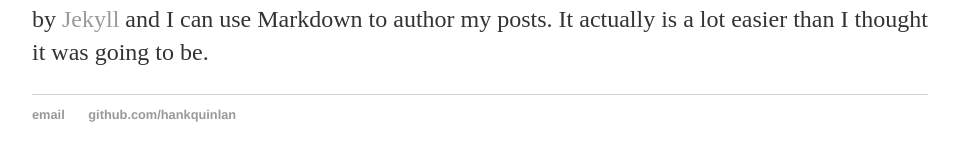
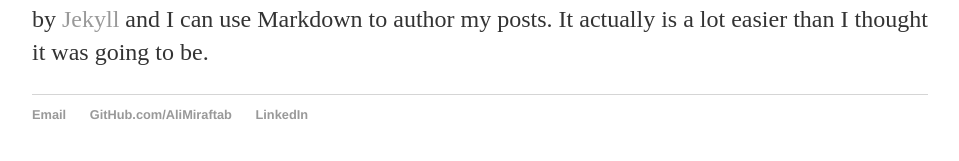
Before and after one commit to AliMiraftab/AliMiraftab.github.io, a Jekyll site: the page built from _posts/2016-12-14-Ali-Miraftab-site-launched.md, in a window 1280 px wide. Shown: the part 286-447 px from the top of the page, without its empty margins (160-1119 px from the left). Built offline with Jekyll 4.4.1, drawn with Linux system fonts in a browser that asks for light colours.

Commit message:
Update default.html

```diff
--- a/_layouts/default.html
+++ b/_layouts/default.html
@@ -21,8 +21,10 @@
 			</div><!-- /.container -->
 			<footer>
 	    		<ul>
-	        		<li><a href="mailto:hankquinlanhub@gmail.com">email</a></li>
-	        		<li><a href="https://github.com/hankquinlan">github.com/hankquinlan</a></li>
+	        		<li><a href="mailto:MiraftabA@gmail.com">Email</a></li>
+	        		<li><a href="https://github.com/AliMiraftab">GitHub.com/AliMiraftab</a></li>
+				<li><a href="https://www.linkedin.com">LinkedIn</a></li>
+
 				</ul>
 			</footer>
 		</body>
```
